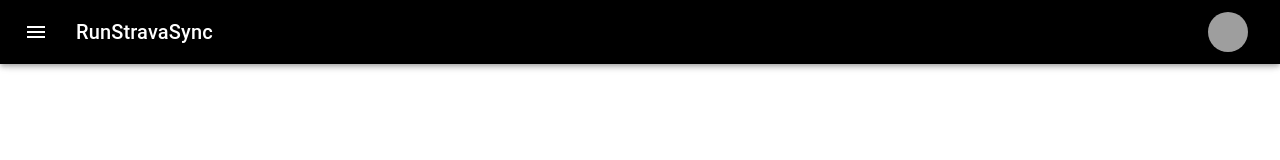
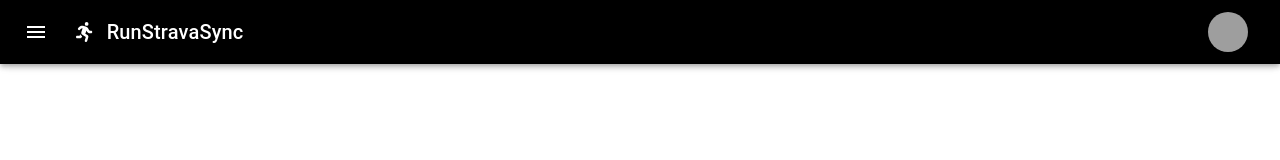
Before and after one commit to icycoldveins/RunStravaSync, a React (Vite) app: page / in a window 1280 px wide. Shown: the top 160 px of the page. Built offline with nearby package versions, Linux system fonts and the light colour scheme; grey boxes are pictures that could not be loaded.

Commit message:
added running logo

```diff
--- a/package.json
+++ b/package.json
@@ -10,9 +10,13 @@
     "preview": "vite preview"
   },
   "dependencies": {
+    "@fortawesome/free-solid-svg-icons": "^6.5.1",
+    "@fortawesome/react-fontawesome": "^0.2.0",
     "@mui/icons-material": "^5.15.2",
     "@mui/joy": "^5.0.0-beta.20",
     "@mui/material": "^5.15.2",
+    "install": "^0.13.0",
+    "npm": "^10.2.5",
     "react": "^18.2.0",
     "react-dom": "^18.2.0"
   },
--- a/src/AppBar.jsx
+++ b/src/AppBar.jsx
@@ -15,8 +15,12 @@ import ListItemText from "@mui/material/ListItemText";
 import HomeIcon from "@mui/icons-material/Home";
 import InfoIcon from "@mui/icons-material/Info";
 import ContactMailIcon from "@mui/icons-material/ContactMail";
+import ListItemIcon from "@mui/material/ListItemIcon";
+import DirectionsRunIcon from "@mui/icons-material/DirectionsRun";
+import { FontAwesomeIcon } from "@fortawesome/react-fontawesome";
+import { faPersonRunning } from "@fortawesome/free-solid-svg-icons";
+
 const userSettings = ["Profile", "Logout"]; // User menu options
-import ListItemIcon from "@mui/material/ListItemIcon";
 
 export default function ButtonAppBar() {
   const [userAnchorEl, setUserAnchorEl] = React.useState(null);
@@ -61,6 +65,10 @@ export default function ButtonAppBar() {
           </IconButton>
 
           <Typography variant="h6" component="div" sx={{ flexGrow: 1 }}>
+            <FontAwesomeIcon
+              icon={faPersonRunning}
+              style={{ marginRight: "8px" }}
+            />{" "}
             RunStravaSync
           </Typography>
 
```
Also changed, not shown: 1 other file (tests, documents, lock files or other folders).
